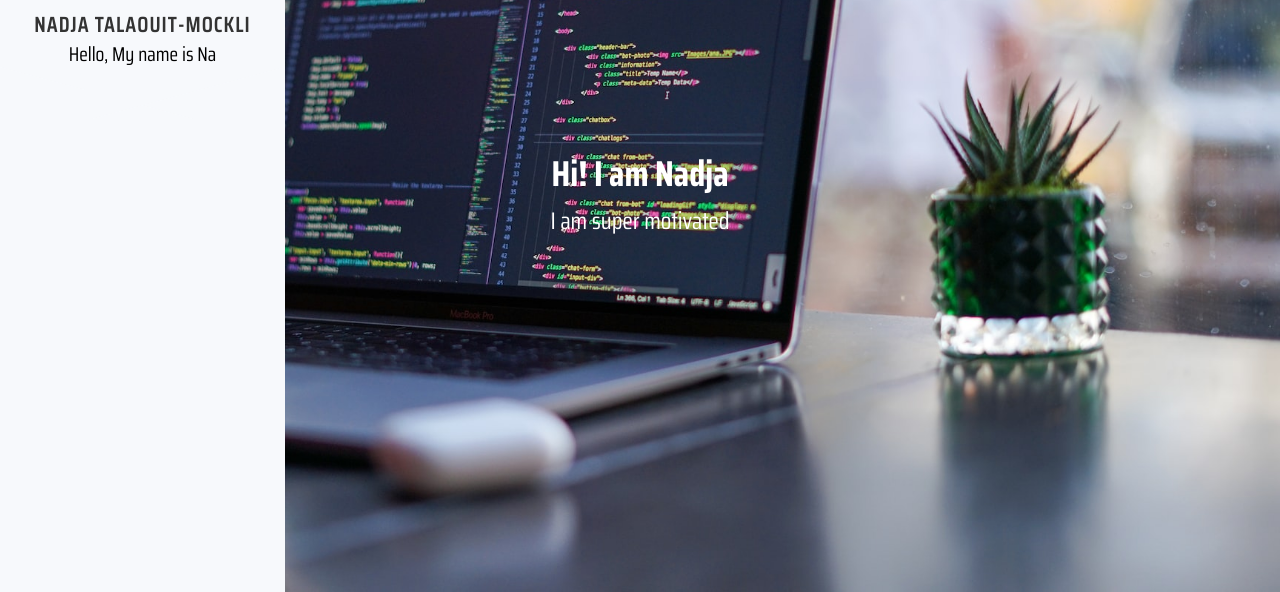
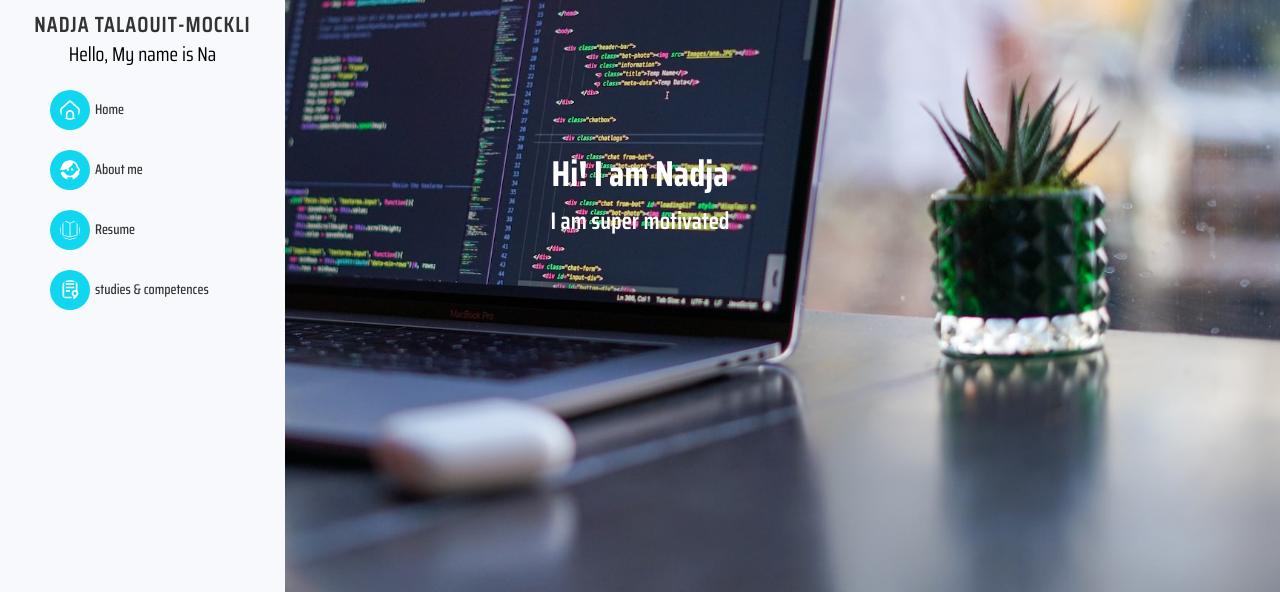
Before and after one commit to Nekochan977/junior-frontend-react-developper, a website: page index.html in a window 1280 px wide. Shown: the part 208-800 px from the top of the page. Drawn offline with Linux system fonts and the light colour scheme.

Commit message:
navigation menu

```diff
--- a/index.css
+++ b/index.css
@@ -12,6 +12,12 @@ body{
   box-sizing: border-box;
   font-size: 2rem;
   display: flex;
+}
+ul{
+  list-style: none;
+}
+a{
+  text-decoration: none;
 }
 
 
@@ -104,10 +110,50 @@ NAVIGATION
   text-transform: uppercase;
   letter-spacing: 1px;
 }
-/**/
+.navigation-menu{
+  font-size: 14px;
+  font-weight: 500;
+  font-style: normal;
+  line-height: 1.85em;
+  display: flex;
+  flex-direction: column;
+  align-items: flex-start;
+  letter-spacing: 0px;
+  position: relative;
+  padding: 10px 20px;
+  position: relative;
+  text-decoration: none;
+  border-radius: 30px 0 0 30px;
+  margin-bottom: 8px;
+}
+.navigation-item a{
+  color: #333333;
+}
+.navigation-item{
+  align-items: center;
+  display: flex;
+  margin: 10px;
+  justify-content: center;
+}
+
+.icon{
+  background-color: #11d6f0;
+  color: #fff;
+  border-radius: 100%;
+  text-align: center;
+  line-height: 30px;
+  margin-right: 5px;
+  padding: 10px;
+}
+/************
+MAIN SECTION
+*************/
 .main{
   width: 100%;
 }
+/************
+HERO SECTION
+*************/
 .hero-img{
   background-image: url("./assets/james-harrison-unsplash.jpg");
   height: 100vh;
@@ -130,23 +176,9 @@ NAVIGATION
   justify-content: center;
   align-items: center;
 }
-/*.input-cursor {*/
-/*  display: inline-block;*/
-/*  width: 2px;*/
-/*  height: 42px;*/
-/*  background-color: white;*/
-/*  margin-left: 8px;*/
-/*}*/
-/*@keyframes blink {*/
-/*  0% {opacity: 1;}*/
-/*  40% {opacity: 1;}*/
-/*  60% {opacity: 0;}*/
-/*  100% {opacity: 0;}*/
-/*}*/
-/*Then, inside .input-cursor:*/
-/*.input-cursor {*/
-/*     animation: blink .6s linear infinite alternate;*/
-/*   }*/
+.text {
+  font-weight: 600;
+}
 .text.sec-text:before{
   content: "";
   position: absolute;
--- a/index.html
+++ b/index.html
@@ -36,12 +36,41 @@
                 </div>
             </div>
             <span id="typed"></span>
+            <nav class="navigation">
+                <ul class="navigation-menu" id="navigation-menu">
+                    <li class="navigation-item">
+                        <img src="assets/icons/home.svg" alt="home icon" width="20" height="20" class="icon">
+                        <a class="active" href="#home">
+                            Home
+                        </a>
+                    </li>
+                    <li class="navigation-item">
+                        <img src="assets/icons/woman-head.svg" alt="woman head icon" width="20" height="20" class="icon">
+                        <a class="" href="#">
+                            About me
+                        </a>
+                    </li>
+                    <li class="navigation-item">
+                        <img src="assets/icons/book-open-cover.svg" alt="book icon" width="20" height="20" class="icon">
+                        <a class="" href="#">
+                            Resume
+                        </a>
+                    </li>
+                    <li class="navigation-item">
+                        <img src="assets/icons/diploma.svg" alt="diplome icon" width="20" height="20" class="icon">
+                        <a class="" href="#">
+                            studies & competences
+                        </a>
+                    </li>
+                </ul>
+
+            </nav>
     </div>
 
 </header>
 
 <main class="main">
-    <section class="hero-section">
+    <section class="hero-section" id="home">
         <div class="hero-img">
             <div class="hero-text">
                 <h1>Hi! I am Nadja</h1>
```
Also changed, not shown: assets/icons/book-open-cover.svg (added), assets/icons/diploma.svg (added), assets/icons/github.svg (added), assets/icons/home.svg (added), assets/icons/instagram.svg (added), assets/icons/linkedin.svg (added), assets/icons/woman-head.svg (added).
